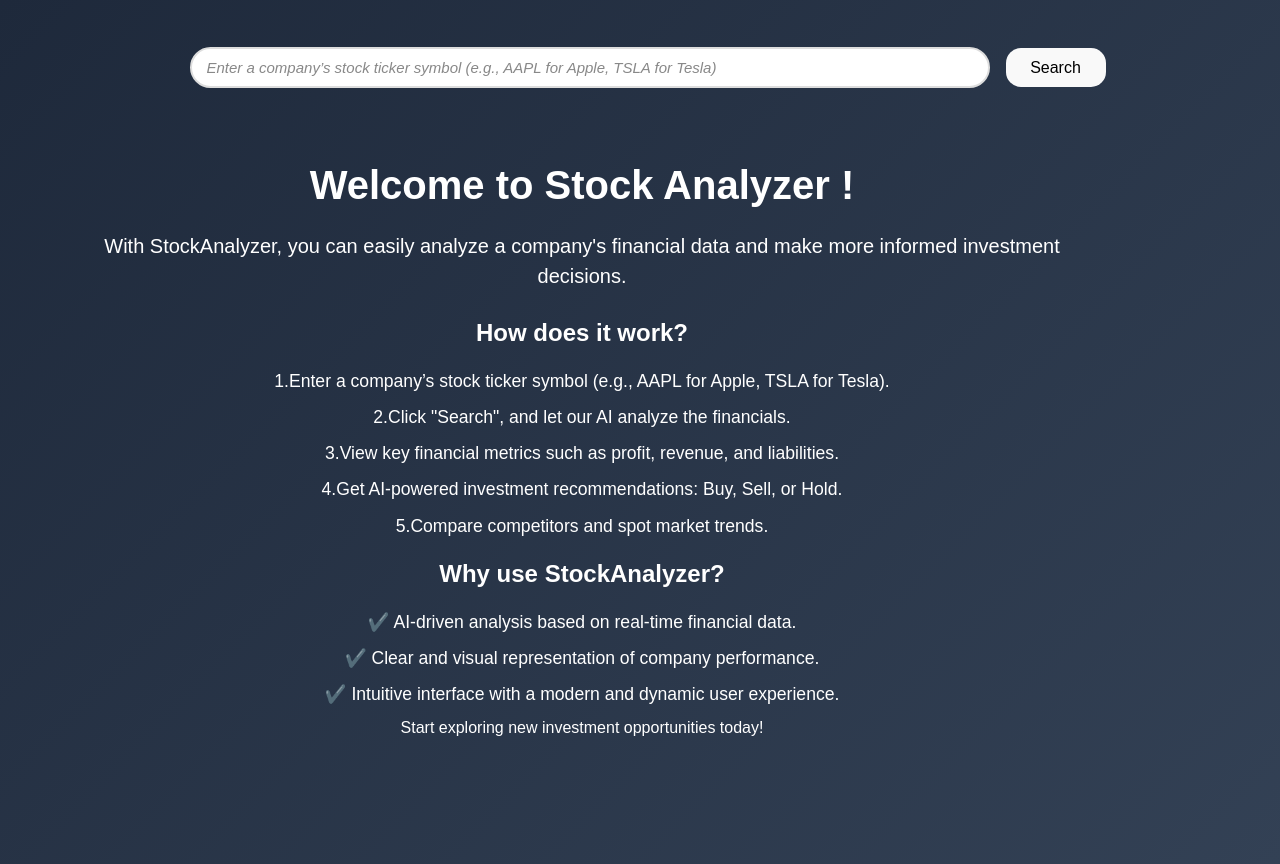
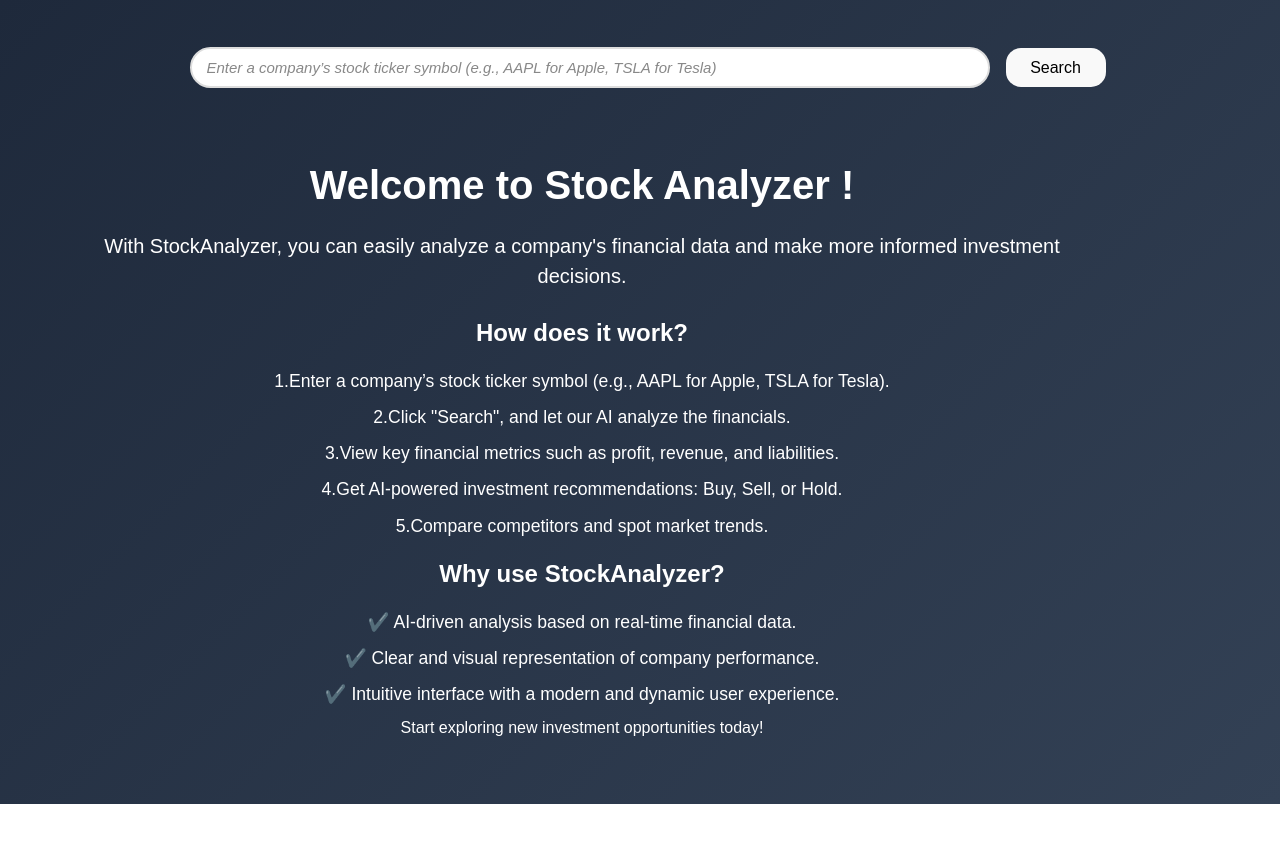
Before and after one commit to Fandry01/ChooseStock-frontend, a React (Vite) app: page / in a window 1280 px wide. After the commit the page ends 804 px from the top, so only its background shows below. Built offline with nearby package versions, Linux system fonts and the light colour scheme.

Commit message:
updated baseUrl

```diff
--- a/src/Pages/DashBoard/dashboard.css
+++ b/src/Pages/DashBoard/dashboard.css
@@ -7,7 +7,6 @@
     width: 100%;
     margin: 0 auto;
     text-align: center;
-    height: 100vh;
 }
 .search-container{
     display: flex;
--- a/src/Service/apiService.jsx
+++ b/src/Service/apiService.jsx
@@ -1,6 +1,6 @@
 import axios from 'axios';
 
-const API_BASE_URL = "http://localhost:8080/api/analyze";
+const API_BASE_URL = "choosestock-production.up.railway.app/api/analyze";
 
 export const fetchStockData = async (symbol) =>{
     try {
```
